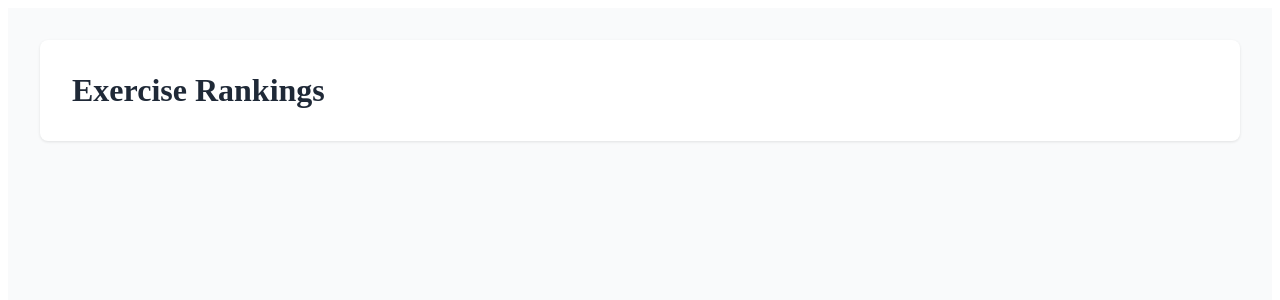
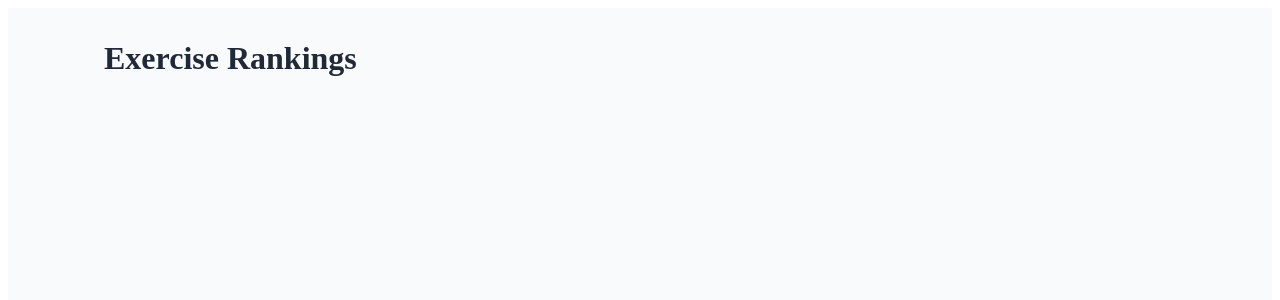
Before and after one commit to tomsawyererik/login-test, a SvelteKit app: page /exercise-rankings in a window 1280 px wide. Shown: the top 300 px of the page. Built offline with nearby package versions, Linux system fonts and the light colour scheme.

Commit message:
Page layout

```diff
--- a/src/routes/+page.svelte
+++ b/src/routes/+page.svelte
@@ -252,12 +252,10 @@
 {:else if user}
 	<!-- Logged in view -->
 	<div class="page-container">
-		<div class="page-content">
-			<h1>Welcome Back</h1>
-			<p class="welcome-name">
-				{user.user_metadata?.full_name || user.user_metadata?.name || 'User'}
-			</p>
-		</div>
+		<h1>Welcome Back</h1>
+		<p class="welcome-name">
+			{user.user_metadata?.full_name || user.user_metadata?.name || 'User'}
+		</p>
 	</div>
 {:else}
 	<!-- Login view -->
@@ -573,24 +571,16 @@
 	.page-container {
 		min-height: 100vh;
 		padding: 2rem;
+		padding-left: calc(64px + 2rem);
 		background: #f9fafb;
 	}
 
-	.page-content {
-		max-width: 1200px;
-		margin: 0 auto;
-		background: white;
-		border-radius: 8px;
-		padding: 2rem;
-		box-shadow: 0 1px 3px rgba(0, 0, 0, 0.1);
-		text-align: center;
-	}
-
-	.page-content h1 {
+	.page-container h1 {
 		margin: 0 0 1rem 0;
 		font-size: 2rem;
 		font-weight: 700;
 		color: #1f2937;
+		text-align: left;
 	}
 
 	.welcome-name {
@@ -598,6 +588,7 @@
 		font-size: 1.5rem;
 		color: #667eea;
 		font-weight: 500;
+		text-align: left;
 	}
 
 </style>
--- a/src/routes/exercise-rankings/+page.svelte
+++ b/src/routes/exercise-rankings/+page.svelte
@@ -1,23 +1,13 @@
 <div class="page-container">
-	<div class="page-content">
-		<h1>Exercise Rankings</h1>
-	</div>
+	<h1>Exercise Rankings</h1>
 </div>
 
 <style>
 	.page-container {
 		min-height: 100vh;
 		padding: 2rem;
+		padding-left: calc(64px + 2rem);
 		background: #f9fafb;
-	}
-
-	.page-content {
-		max-width: 1200px;
-		margin: 0 auto;
-		background: white;
-		border-radius: 8px;
-		padding: 2rem;
-		box-shadow: 0 1px 3px rgba(0, 0, 0, 0.1);
 	}
 
 	h1 {
@@ -25,5 +15,6 @@
 		font-size: 2rem;
 		font-weight: 700;
 		color: #1f2937;
+		text-align: left;
 	}
 </style>
--- a/src/routes/leaderboard/+page.svelte
+++ b/src/routes/leaderboard/+page.svelte
@@ -1,23 +1,13 @@
 <div class="page-container">
-	<div class="page-content">
-		<h1>Leaderboard</h1>
-	</div>
+	<h1>Leaderboard</h1>
 </div>
 
 <style>
 	.page-container {
 		min-height: 100vh;
 		padding: 2rem;
+		padding-left: calc(64px + 2rem);
 		background: #f9fafb;
-	}
-
-	.page-content {
-		max-width: 1200px;
-		margin: 0 auto;
-		background: white;
-		border-radius: 8px;
-		padding: 2rem;
-		box-shadow: 0 1px 3px rgba(0, 0, 0, 0.1);
 	}
 
 	h1 {
@@ -25,5 +15,6 @@
 		font-size: 2rem;
 		font-weight: 700;
 		color: #1f2937;
+		text-align: left;
 	}
 </style>
--- a/src/routes/manage-clubs/+page.svelte
+++ b/src/routes/manage-clubs/+page.svelte
@@ -1,23 +1,13 @@
 <div class="page-container">
-	<div class="page-content">
-		<h1>Manage Clubs</h1>
-	</div>
+	<h1>Manage Clubs</h1>
 </div>
 
 <style>
 	.page-container {
 		min-height: 100vh;
 		padding: 2rem;
+		padding-left: calc(64px + 2rem);
 		background: #f9fafb;
-	}
-
-	.page-content {
-		max-width: 1200px;
-		margin: 0 auto;
-		background: white;
-		border-radius: 8px;
-		padding: 2rem;
-		box-shadow: 0 1px 3px rgba(0, 0, 0, 0.1);
 	}
 
 	h1 {
@@ -25,5 +15,6 @@
 		font-size: 2rem;
 		font-weight: 700;
 		color: #1f2937;
+		text-align: left;
 	}
 </style>
--- a/src/routes/profile/+page.svelte
+++ b/src/routes/profile/+page.svelte
@@ -49,8 +49,7 @@
 </script>
 
 <div class="page-container">
-	<div class="page-content">
-		<h1>Profile</h1>
+	<h1>Profile</h1>
 
 		{#if checkingAuth}
 			<p>Loading...</p>
@@ -93,23 +92,14 @@
 		{:else}
 			<p>Please log in to view your profile.</p>
 		{/if}
-	</div>
 </div>
 
 <style>
 	.page-container {
 		min-height: 100vh;
 		padding: 2rem;
+		padding-left: calc(64px + 2rem);
 		background: #f9fafb;
-	}
-
-	.page-content {
-		max-width: 800px;
-		margin: 0 auto;
-		background: white;
-		border-radius: 8px;
-		padding: 2rem;
-		box-shadow: 0 1px 3px rgba(0, 0, 0, 0.1);
 	}
 
 	h1 {
@@ -117,6 +107,7 @@
 		font-size: 2rem;
 		font-weight: 700;
 		color: #1f2937;
+		text-align: left;
 	}
 
 	.profile-section {
--- a/src/routes/ranking-games/+page.svelte
+++ b/src/routes/ranking-games/+page.svelte
@@ -1,23 +1,13 @@
 <div class="page-container">
-	<div class="page-content">
-		<h1>Ranking Games</h1>
-	</div>
+	<h1>Ranking Games</h1>
 </div>
 
 <style>
 	.page-container {
 		min-height: 100vh;
 		padding: 2rem;
+		padding-left: calc(64px + 2rem);
 		background: #f9fafb;
-	}
-
-	.page-content {
-		max-width: 1200px;
-		margin: 0 auto;
-		background: white;
-		border-radius: 8px;
-		padding: 2rem;
-		box-shadow: 0 1px 3px rgba(0, 0, 0, 0.1);
 	}
 
 	h1 {
@@ -25,5 +15,6 @@
 		font-size: 2rem;
 		font-weight: 700;
 		color: #1f2937;
+		text-align: left;
 	}
 </style>
--- a/src/routes/statistics/+page.svelte
+++ b/src/routes/statistics/+page.svelte
@@ -1,23 +1,13 @@
 <div class="page-container">
-	<div class="page-content">
-		<h1>Statistics</h1>
-	</div>
+	<h1>Statistics</h1>
 </div>
 
 <style>
 	.page-container {
 		min-height: 100vh;
 		padding: 2rem;
+		padding-left: calc(64px + 2rem);
 		background: #f9fafb;
-	}
-
-	.page-content {
-		max-width: 1200px;
-		margin: 0 auto;
-		background: white;
-		border-radius: 8px;
-		padding: 2rem;
-		box-shadow: 0 1px 3px rgba(0, 0, 0, 0.1);
 	}
 
 	h1 {
@@ -25,5 +15,6 @@
 		font-size: 2rem;
 		font-weight: 700;
 		color: #1f2937;
+		text-align: left;
 	}
 </style>
--- a/src/routes/training/+page.svelte
+++ b/src/routes/training/+page.svelte
@@ -1,23 +1,13 @@
 <div class="page-container">
-	<div class="page-content">
-		<h1>Training</h1>
-	</div>
+	<h1>Training</h1>
 </div>
 
 <style>
 	.page-container {
 		min-height: 100vh;
 		padding: 2rem;
+		padding-left: calc(64px + 2rem);
 		background: #f9fafb;
-	}
-
-	.page-content {
-		max-width: 1200px;
-		margin: 0 auto;
-		background: white;
-		border-radius: 8px;
-		padding: 2rem;
-		box-shadow: 0 1px 3px rgba(0, 0, 0, 0.1);
 	}
 
 	h1 {
@@ -25,5 +15,6 @@
 		font-size: 2rem;
 		font-weight: 700;
 		color: #1f2937;
+		text-align: left;
 	}
 </style>
```
